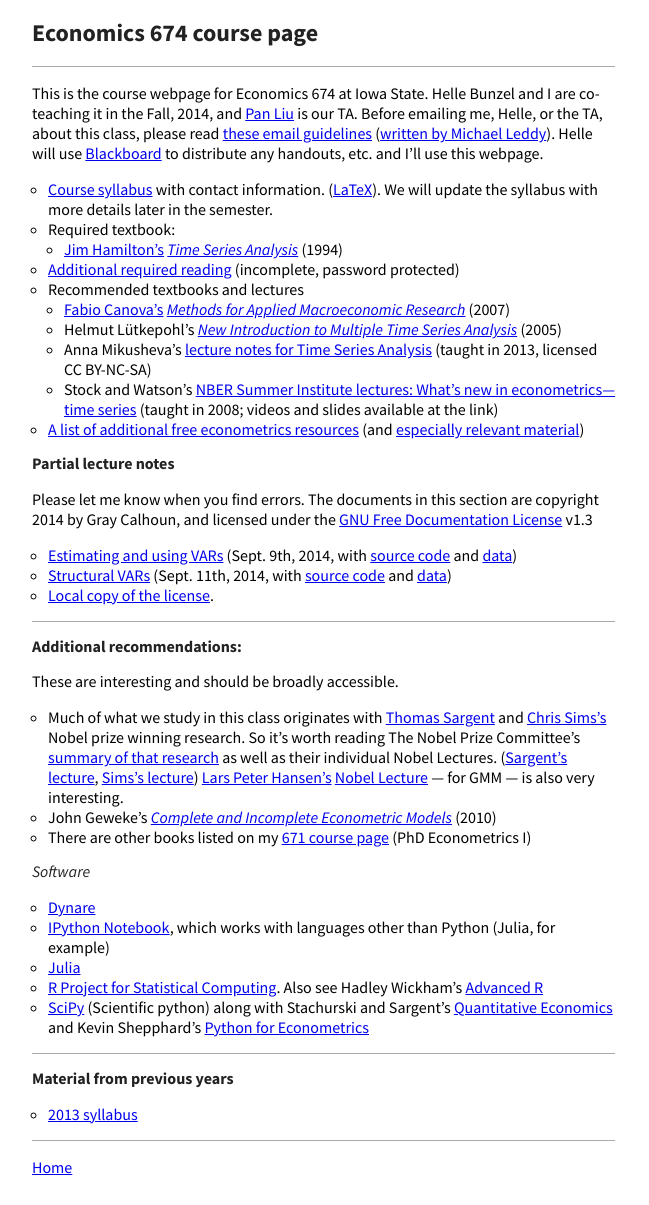
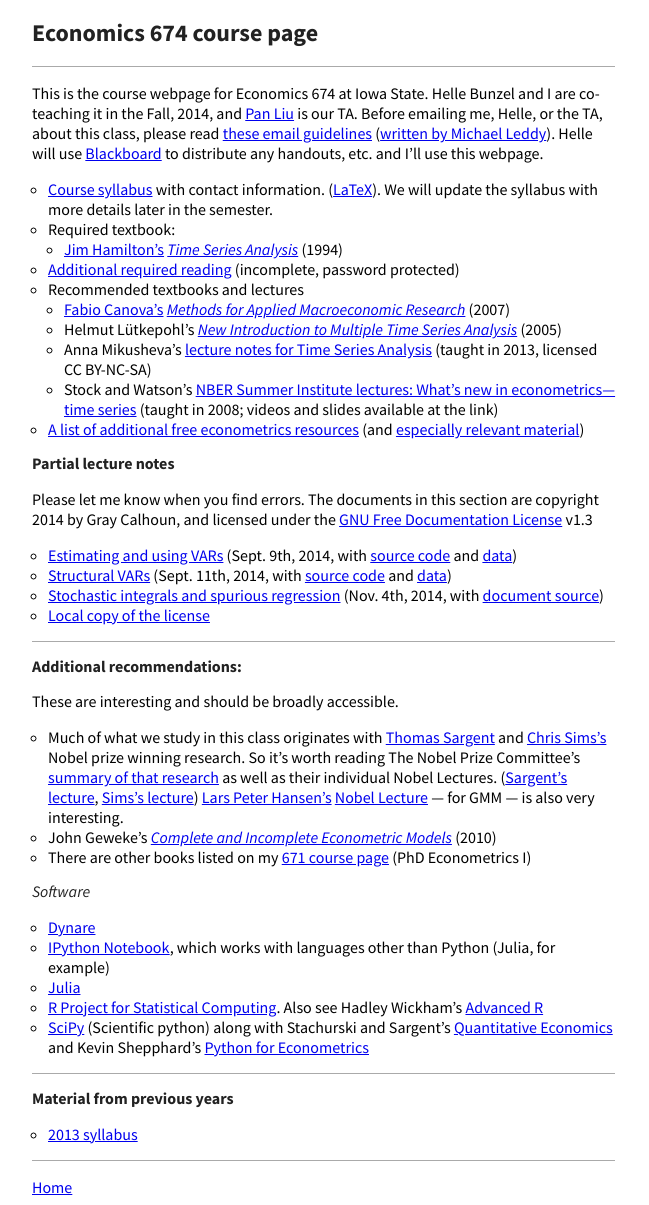
Before and after one commit to mmkuang/grayclhn.github.io, a Jekyll site: the page built from 674/index.md, in a window 1280 px wide. Shown: the whole page, without its empty margins (0-649 px from the left). Built offline with Jekyll 4.4.1, drawn with Linux system fonts in a browser that asks for light colours; Markdown is read by kramdown in place of the engine named in the settings.

Commit message:
Add 674 slides on stochastic integration

```diff
--- a/674/index.md
+++ b/674/index.md
@@ -53,7 +53,8 @@ Documentation License][FDL] v1.3
 
 * [Estimating and using VARs][VAR1] (Sept. 9th, 2014, with [source code][VAR1src] and [data][VAR1data])
 * [Structural VARs][VAR2] (Sept. 11th, 2014, with [source code][VAR2src] and [data][VAR2data])
-* [Local copy of the license][FDL_local].
+* [Stochastic integrals and spurious regression][spurious] (Nov. 4th, 2014, with [document source][spurious_source])
+* [Local copy of the license][FDL_local]
 
 [VAR1]: http://nbviewer.ipython.org/github/grayclhn/674/blob/v0.2.6/var_forecasts.ipynb
 [VAR2]: http://nbviewer.ipython.org/github/grayclhn/674/blob/v0.2.6/svar_lecture.ipynb
@@ -61,6 +62,8 @@ Documentation License][FDL] v1.3
 [VAR2src]: https://github.com/grayclhn/674/blob/v0.2.6/svar_lecture.ipynb
 [VAR1data]: https://github.com/grayclhn/674/blob/v0.2.6/data/bivariate_example.csv
 [VAR2data]: https://github.com/grayclhn/674/blob/v0.2.6/data/bivariate_example2.csv
+[spurious]: stochastic_integration_slides_2014.pdf
+[spurious_source]: https://github.com/grayclhn/674/blob/v0.3.2/lectures/stochastic_integration.org
 [FDL]: http://www.gnu.org/copyleft/fdl.html
 [FDL_local]: GNU_FDL/
 
```
Also changed, not shown: 1 other file.
